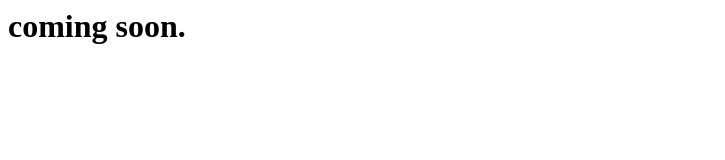
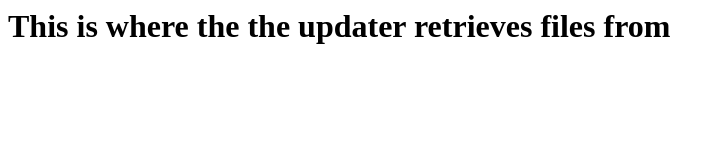
Before and after one commit to samexofficial/samexofficial.github.io, a plain HTML site: page index.html in a window 1280 px wide. Shown: the whole page, without its empty margins (0-725 px from the left). Drawn offline with Linux system fonts and the light colour scheme.

Commit message:
Update index.html

```diff
--- a/index.html
+++ b/index.html
@@ -4,6 +4,6 @@
 Samex official website
 </title>
 <body>
-<p><h1>coming soon.</h1></p>
+<p><h1>This is where the the updater retrieves files from</h1></p>
 </body>
 </html>
```
